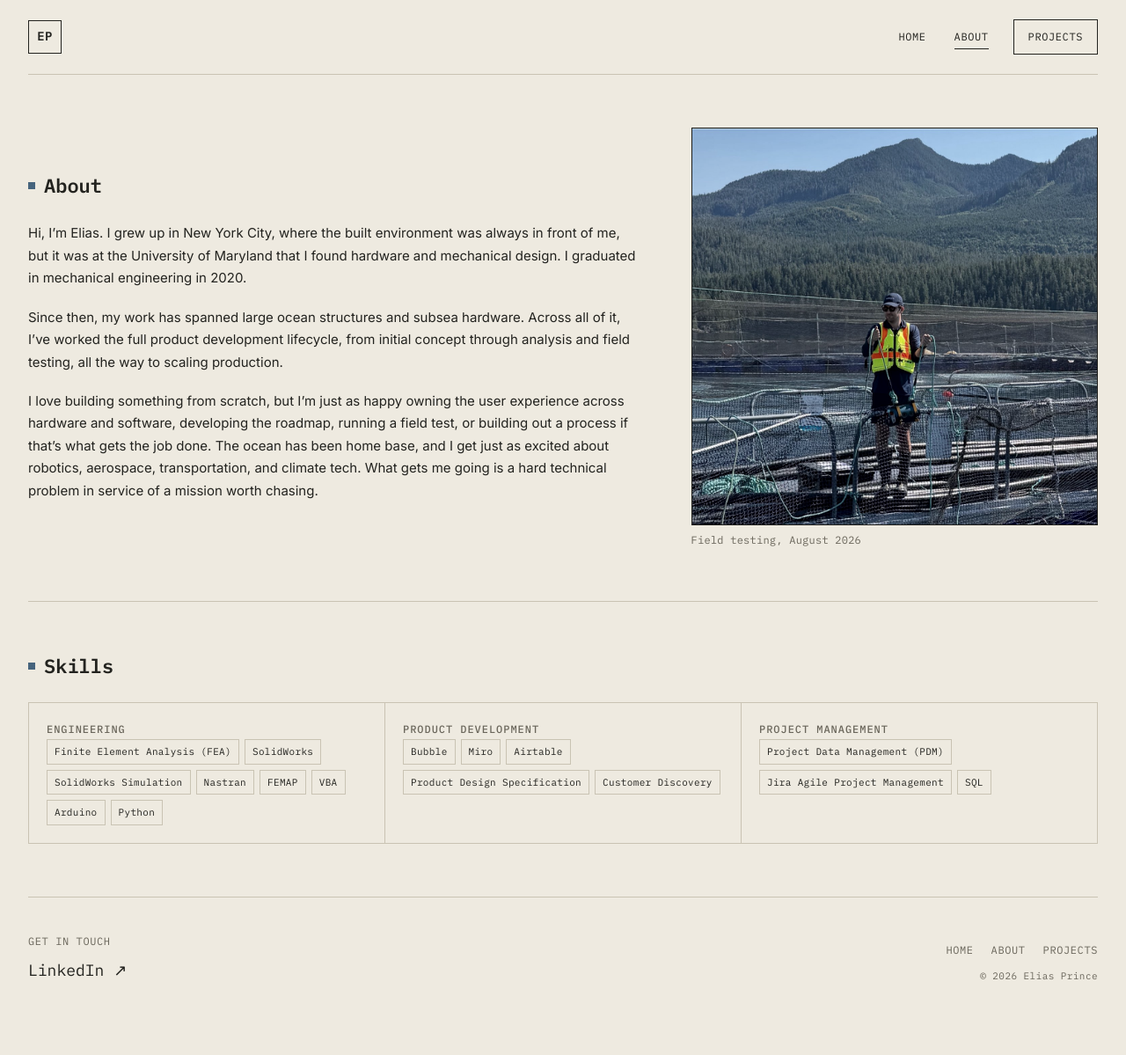
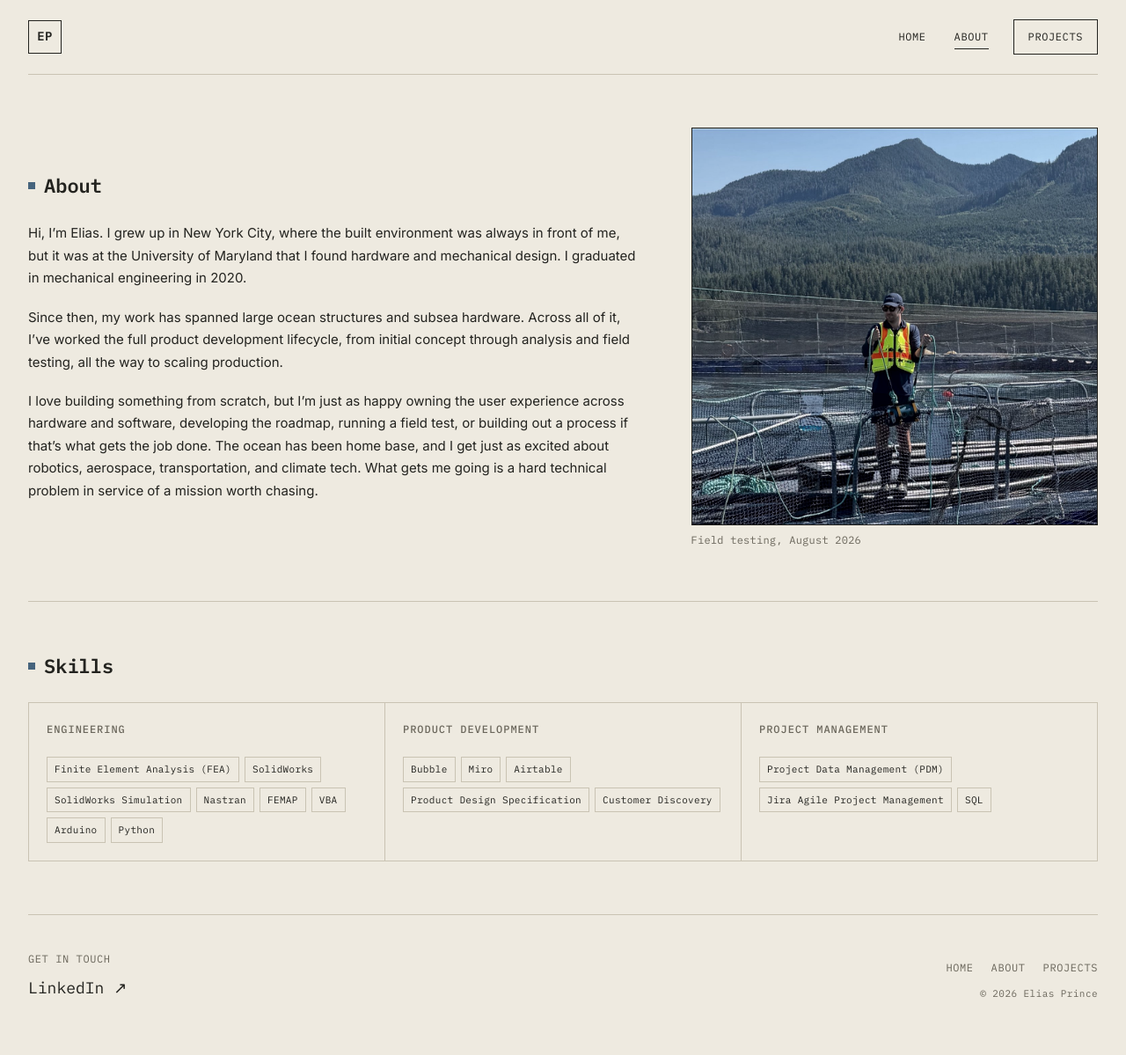
Before and after one commit to EliasPrince/EliasPrince.github.io, a Jekyll site: the page built from about.html, in a window 1280 px wide. Shown: the whole page at 88% size. Built offline with Jekyll 4.4.1, drawn with Linux system fonts in a browser that asks for light colours.

Commit message:
Skills: more space under category labels; drop stale span margin override
Co-Authored-By: Claude Fable 5.1 <noreply@anthropic.com>
Claude-Session: https://claude.ai/code/session_018Efj5a6KDhvZmT1zGbFXta

```diff
--- a/css/styles.css
+++ b/css/styles.css
@@ -601,10 +601,6 @@ nav .mobile-nav {
     display: flex;
 }
 
-.skills-section .skill-categories .skills-card span {
-    margin-bottom: 0;
-}
-
 .skills-card {
     display: flex;
     flex-direction: column;
@@ -625,7 +621,7 @@ nav .mobile-nav {
     font-weight: 500;
     color: var(--dim-color);
     display: block;
-    margin-bottom: 14px;
+    margin-bottom: 20px;
 }
 
 .skills-section .skill-categories .skills-list {
```
